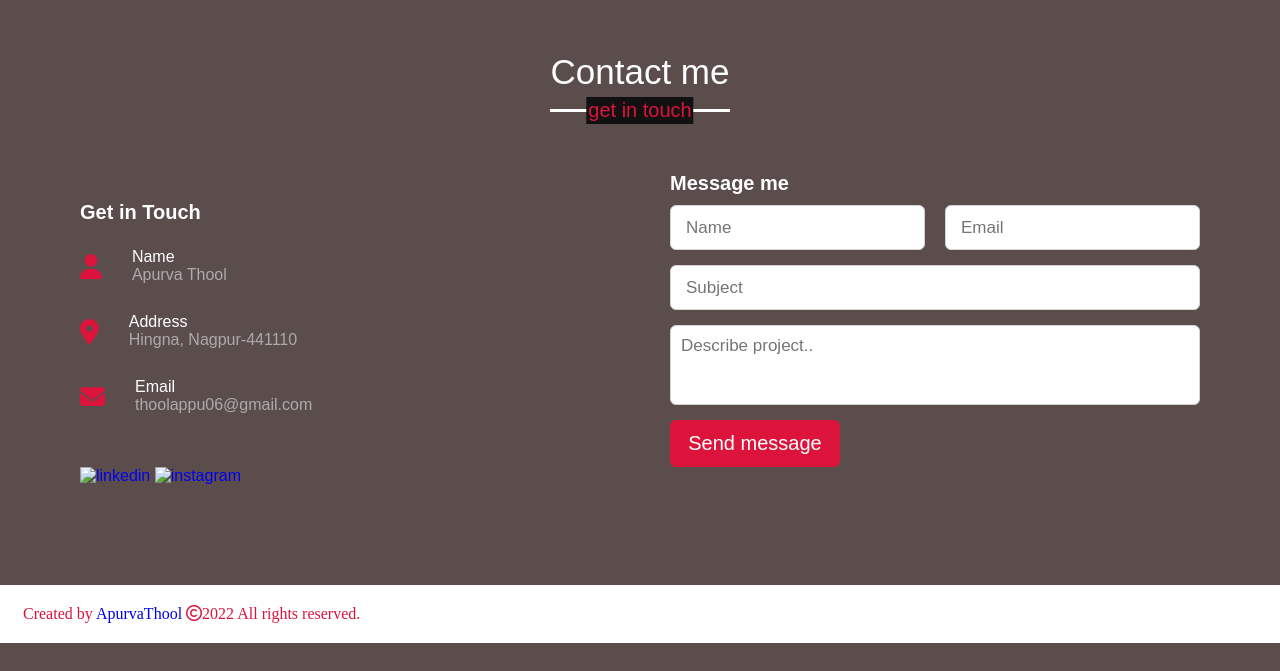
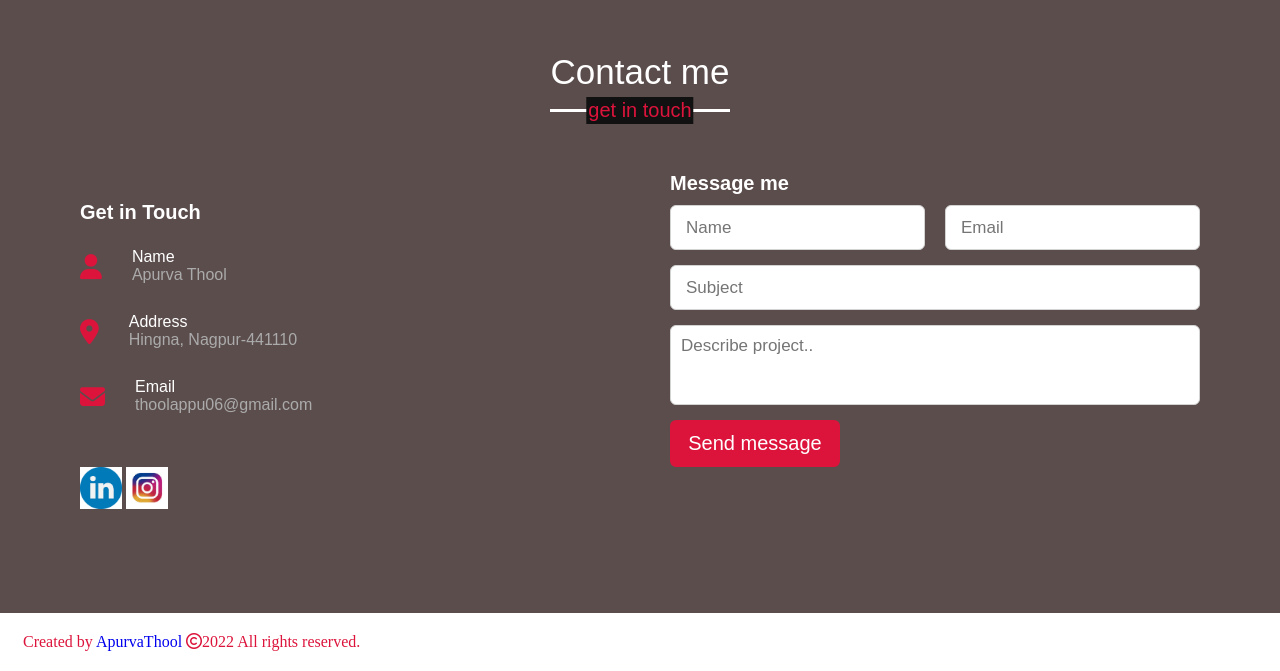
Before and after one commit to apurva1216/port-folio, a plain HTML site: page index.html in a window 1280 px wide. Shown: the part 848-1519 px from the top of the page. Before the commit the page ends 1491 px from the top, so only its background shows below. Drawn offline with nearby package versions, Linux system fonts and the light colour scheme; a script that the page names is missing; files whose address does not match are found by name.

Commit message:
Update index.html

```diff
--- a/index.html
+++ b/index.html
@@ -110,10 +110,10 @@
         </div>
         </div>
         <a href="https://linkedin.com/in/apurva-thool">
-            <img src="img/linkedinimg.png" alt="linkedin" style="width:42px;height:42px;">
+            <img src="linkedinimg.png" alt="linkedin" style="width:42px;height:42px;">
         </a>
         <a href="https://www.instagram.com/s/aGlnaGxpZ2h0OjE4MTg2MTIxNDIzMTk3MzY1?igshid=YmMyMTA2M2Y=">
-            <img src="img/instaimg.jfif" alt="instagram" style="width:42px;height:42px;">
+            <img src="instaimg.jfif" alt="instagram" style="width:42px;height:42px;">
         </a>
     </div>
 
```
